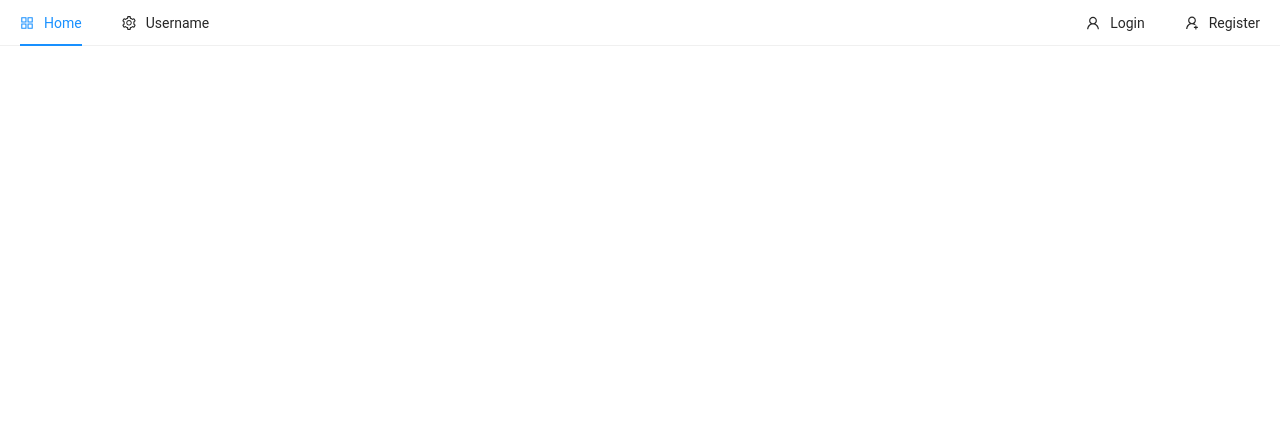
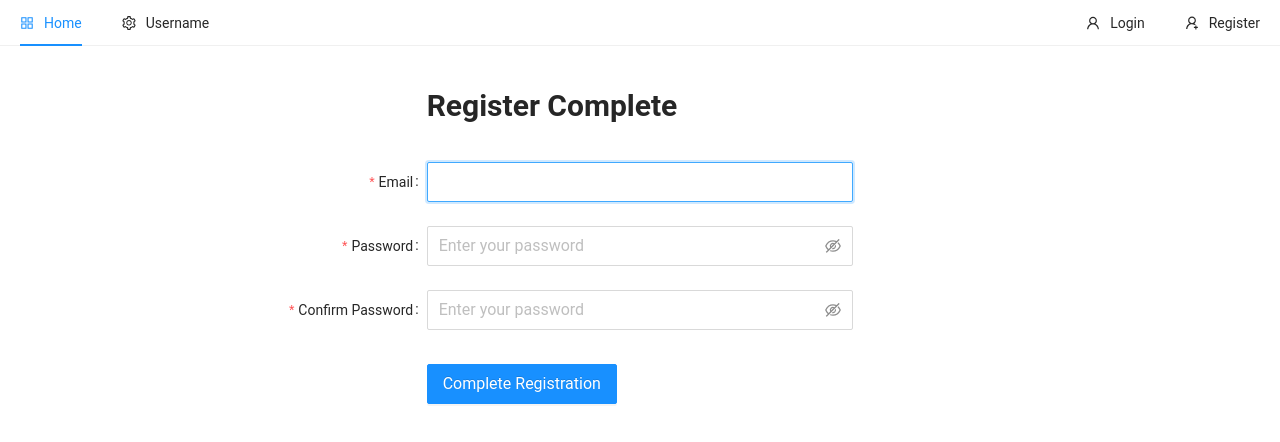
Before and after one commit to necelentano/mern-ecommerce, a React (Create React App) app in the folder client/: page /register/complete in a window 1280 px wide. Shown: the top 442 px of the page. Built offline with nearby package versions, Linux system fonts and the light colour scheme; the HTML template or start-up script is replaced by a standard one.

Commit message:
15. Complete Registration Page

```diff
--- a/client/src/App.js
+++ b/client/src/App.js
@@ -4,6 +4,7 @@ import 'react-toastify/dist/ReactToastify.css';
 
 import Login from './pages/auth/Login';
 import Register from './pages/auth/Register';
+import RegisterComplete from './pages/auth/RegisterComplete';
 import Home from './pages/Home';
 import Header from './components/nav/Header';
 
@@ -16,6 +17,7 @@ const App = () => {
         <Route exact path="/" component={Home} />
         <Route exact path="/login" component={Login} />
         <Route exact path="/register" component={Register} />
+        <Route exact path="/register/complete" component={RegisterComplete} />
       </Switch>
     </>
   );
--- a/client/src/pages/auth/Register.js
+++ b/client/src/pages/auth/Register.js
@@ -39,7 +39,7 @@ const Register = () => {
 
   const registerForm = () => (
     <Form
-      style={{ marginTop: 40 }}
+      style={{ marginTop: 20 }}
       form={form}
       size="large"
       name="register"
@@ -59,12 +59,16 @@ const Register = () => {
           },
         ]}
       >
-        <Input placeholder="Enter your email" size="large" autoFocus />
+        <Input
+          placeholder="Enter your email and check inbox"
+          size="large"
+          autoFocus
+        />
       </Item>
       <Button
         type="primary"
         htmlType="submit"
-        style={{ marginTop: 20 }}
+        style={{ marginTop: 10 }}
         size="large"
       >
         Register
@@ -73,14 +77,20 @@ const Register = () => {
   );
 
   return (
+    <>
       <Row>
-      <Col lg={{ span: 8, offset: 8 }} xs={{ span: 16, offset: 4 }}>
+        <Col lg={{ span: 8, offset: 8 }} xs={{ span: 20, offset: 2 }}>
           <Title level={2} style={{ marginTop: 40 }}>
             Register
           </Title>
+        </Col>
+      </Row>
+      <Row>
+        <Col lg={{ span: 8, offset: 8 }} xs={{ span: 20, offset: 2 }}>
           {registerForm()}
         </Col>
       </Row>
+    </>
   );
 };
 
--- /dev/null
+++ b/client/src/pages/auth/RegisterComplete.js
@@ -0,0 +1,155 @@
+import { Row, Col, Form, Input, Button, Typography } from 'antd';
+import { toast } from 'react-toastify';
+
+import { auth } from '../../firebase';
+
+const { Title } = Typography;
+const { Item } = Form;
+
+const RegisterComplete = () => {
+  const [form] = Form.useForm();
+
+  // get user email from localStorage and put it to form.email
+  form.setFieldsValue({
+    email: window.localStorage.getItem('emailForRegistration'),
+  });
+
+  const formItemLayout = {
+    labelCol: {
+      xs: {
+        span: 24,
+      },
+      sm: {
+        span: 8,
+      },
+    },
+    wrapperCol: {
+      xs: {
+        span: 24,
+      },
+      sm: {
+        span: 16,
+      },
+    },
+  };
+  const tailFormItemLayout = {
+    wrapperCol: {
+      xs: {
+        span: 24,
+        offset: 0,
+      },
+      sm: {
+        span: 16,
+        offset: 8,
+      },
+    },
+  };
+
+  const onFinish = (values) => {
+    console.log('Success:', values);
+  };
+
+  const onFinishFailed = (errorInfo) => {
+    console.log('Failed:', errorInfo);
+  };
+
+  const completeRegistrationForm = () => (
+    <Form
+      {...formItemLayout}
+      style={{ marginTop: 20 }}
+      form={form}
+      size="large"
+      name="register"
+      onFinish={onFinish}
+      onFinishFailed={onFinishFailed}
+      scrollToFirstError
+      initialValues={{
+        email: form.email,
+      }}
+    >
+      <Item
+        name="email"
+        label="Email"
+        rules={[
+          {
+            type: 'email',
+            message: 'The input is not valid E-mail!',
+          },
+          {
+            required: true,
+            message: 'Please input your E-mail again!',
+          },
+        ]}
+      >
+        <Input size="large" autoFocus />
+      </Item>
+      <Item
+        name="password"
+        label="Password"
+        rules={[
+          {
+            required: true,
+            message: 'Please input your password!',
+          },
+        ]}
+        hasFeedback
+      >
+        <Input.Password placeholder="Enter your password" size="large" />
+      </Item>
+      <Item
+        name="confirm"
+        label="Confirm Password"
+        dependencies={['password']}
+        rules={[
+          {
+            required: true,
+            message: 'Please confirm your password!',
+          },
+          ({ getFieldValue }) => ({
+            validator(_, value) {
+              if (!value || getFieldValue('password') === value) {
+                return Promise.resolve();
+              }
+
+              return Promise.reject(
+                new Error('The two passwords that you entered do not match!')
+              );
+            },
+          }),
+        ]}
+        hasFeedback
+      >
+        <Input.Password placeholder="Enter your password" size="large" />
+      </Item>
+      <Item {...tailFormItemLayout}>
+        <Button
+          type="primary"
+          htmlType="submit"
+          style={{ marginTop: 10 }}
+          size="large"
+        >
+          Complete Registration
+        </Button>
+      </Item>
+    </Form>
+  );
+
+  return (
+    <>
+      <Row>
+        <Col lg={{ span: 8, offset: 8 }} xs={{ span: 20, offset: 2 }}>
+          <Title level={2} style={{ marginTop: 40 }}>
+            Register Complete
+          </Title>
+        </Col>
+      </Row>
+      <Row>
+        <Col lg={{ span: 12, offset: 4 }} xs={{ span: 20, offset: 2 }}>
+          {completeRegistrationForm()}
+        </Col>
+      </Row>
+    </>
+  );
+};
+
+export default RegisterComplete;
```
Also changed, not shown: 1 other file (tests, documents, lock files or other folders). Lines whose indentation alone changed are shown as unchanged.
